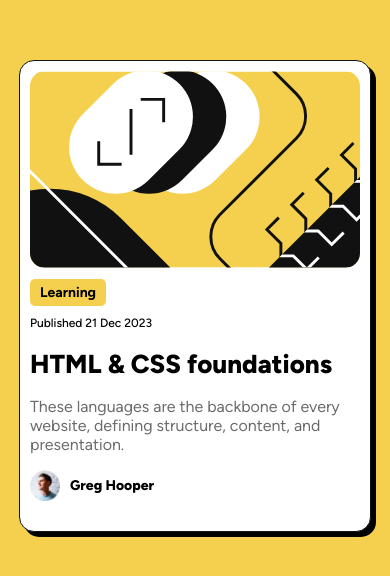
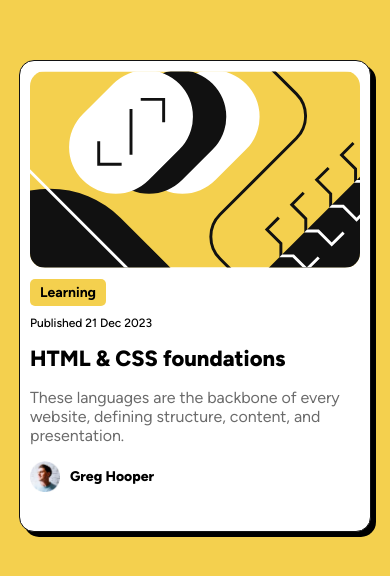
Before and after one commit to mustafaabdulkader/blog-preview-card, a plain HTML site: page index.html in a window 390 px wide. Shown: the part 126-702 px from the top of the page. Drawn offline with Linux system fonts and the light colour scheme.

Commit message:
decrease font size in mobile devices media query

```diff
--- a/style.css
+++ b/style.css
@@ -77,7 +77,7 @@ body {
     height: 450px;
   }
   .title {
-    font-size: 26px;
+    font-size: 22px;
   }
   .tag {
     font-size: 14px;
```
